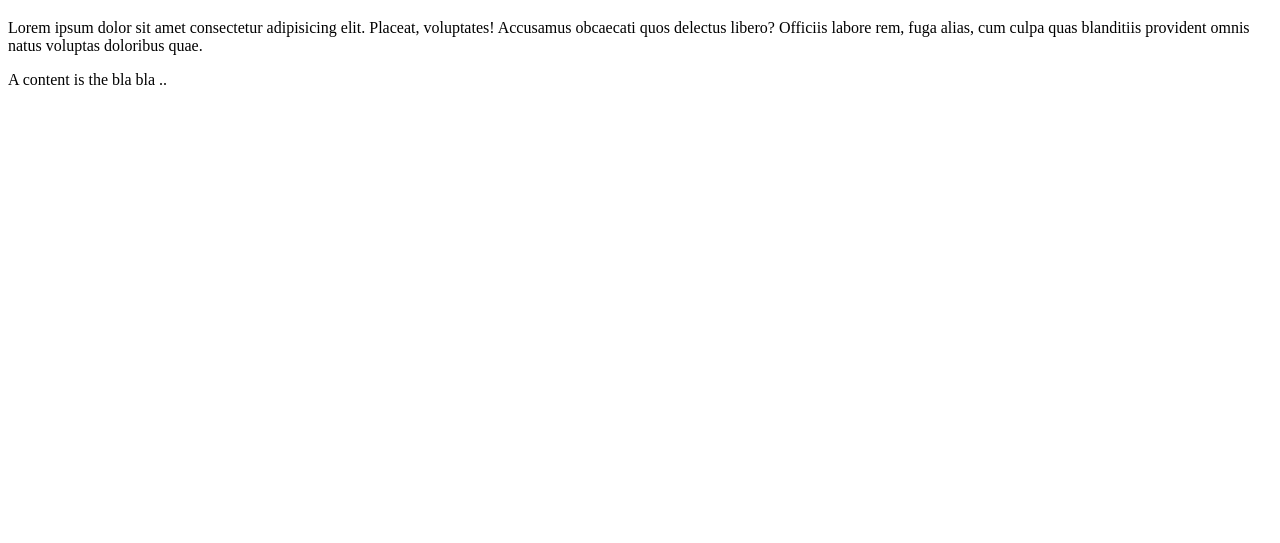
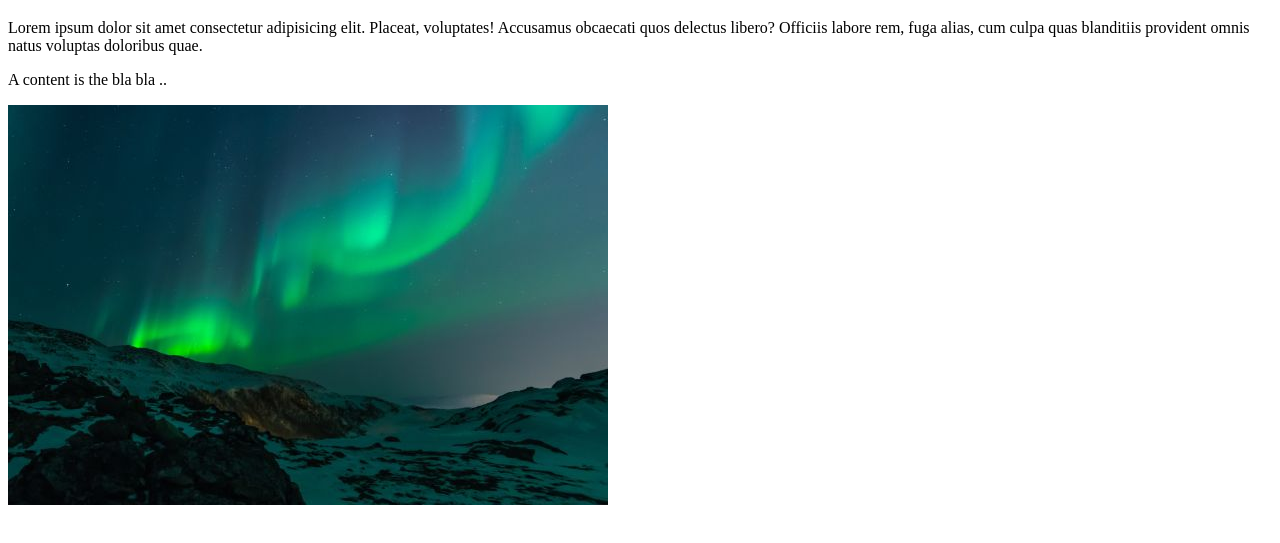
Before and after one commit to tam1512/hello-world.git.io, a plain HTML site: page index.html in a window 1280 px wide. Shown: the part 61-604 px from the top of the page. Drawn offline with Linux system fonts and the light colour scheme.

Commit message:
commit hello-world-images

```diff
--- a/index.html
+++ b/index.html
@@ -15,5 +15,6 @@
       doloribus quae.
     </p>
     <p>A content is the bla bla ..</p>
+    <div><img src="lights600x400.jpg" alt="Light" /></div>
   </body>
 </html>
```
